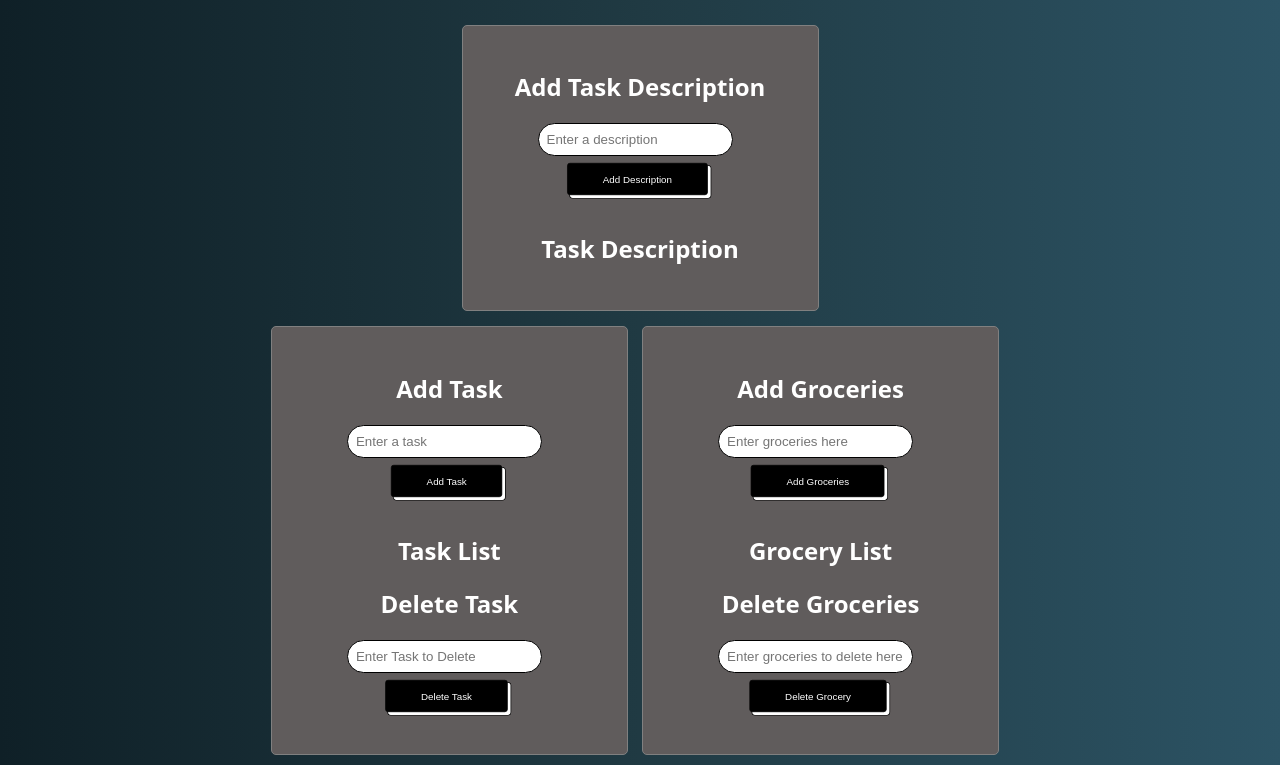
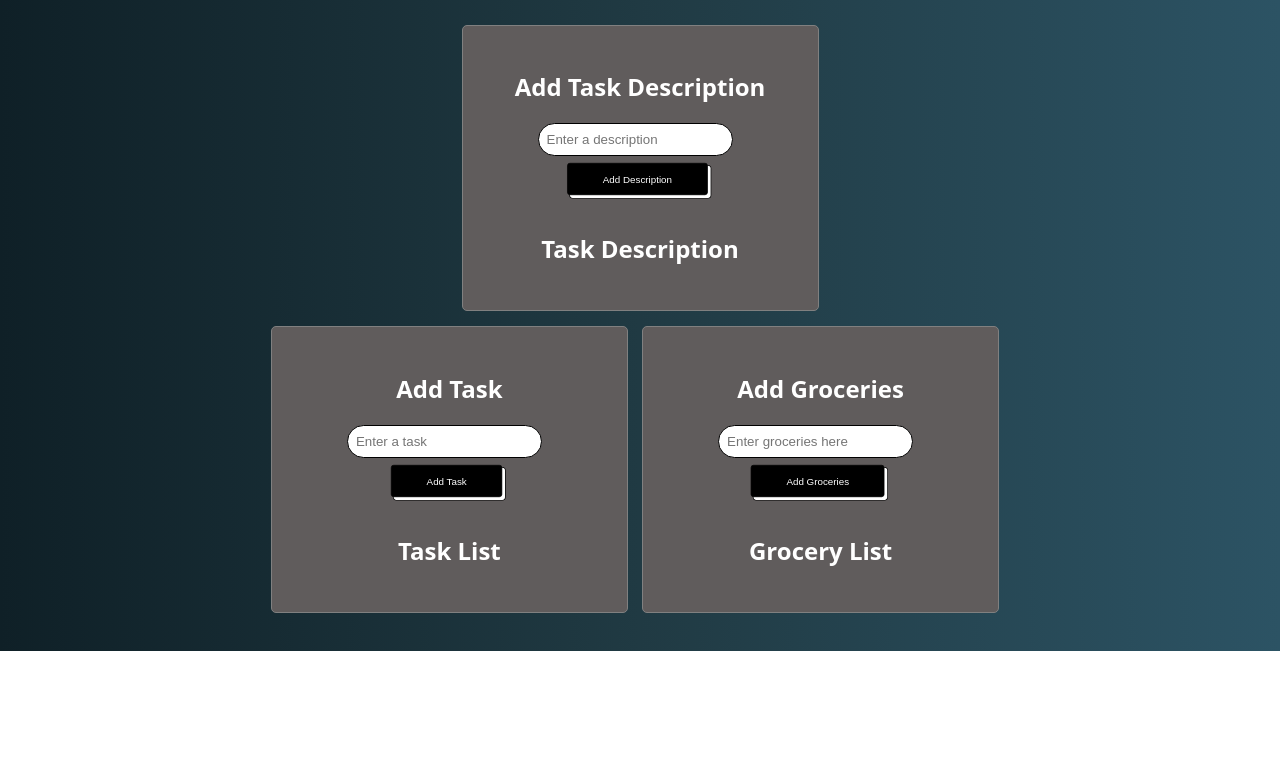
Before and after one commit to SolomonMontagno/Simple-To-Do-List, a website with bundled scripts: page index.html in a window 1280 px wide. Shown: the part 149-914 px from the top of the page. After the commit the page ends 800 px from the top, so only its background shows below. Built offline with nearby package versions, Linux system fonts and the light colour scheme; a web font is replaced by a local one.

Commit message:
Removed Delete buttons

```diff
--- a/index.html
+++ b/index.html
@@ -44,9 +44,6 @@
       <ul id="taskList"></ul>
 
       <!-- Delete Task Section -->
-      <h2>Delete Task</h2>
-      <input class="description" type="text" id="deleteTask" placeholder="Enter Task to Delete" />
-      <button class="button-50" id="deleteTaskButton">Delete Task</button>
       </div>
       <!-- Add Grocery Section -->
       <div class="card-container3">
@@ -56,9 +53,6 @@
 
       <h2>Grocery List</h2>
       <ul id="groceryList"></ul>
-      <h2>Delete Groceries</h2>
-      <input class="description" type="text" id="deleteGroceries" placeholder="Enter groceries to delete here" />
-      <button class="button-50" id="deleteGroceryButton">Delete Grocery</button>
       </div>
     </div>
     </div>
```
